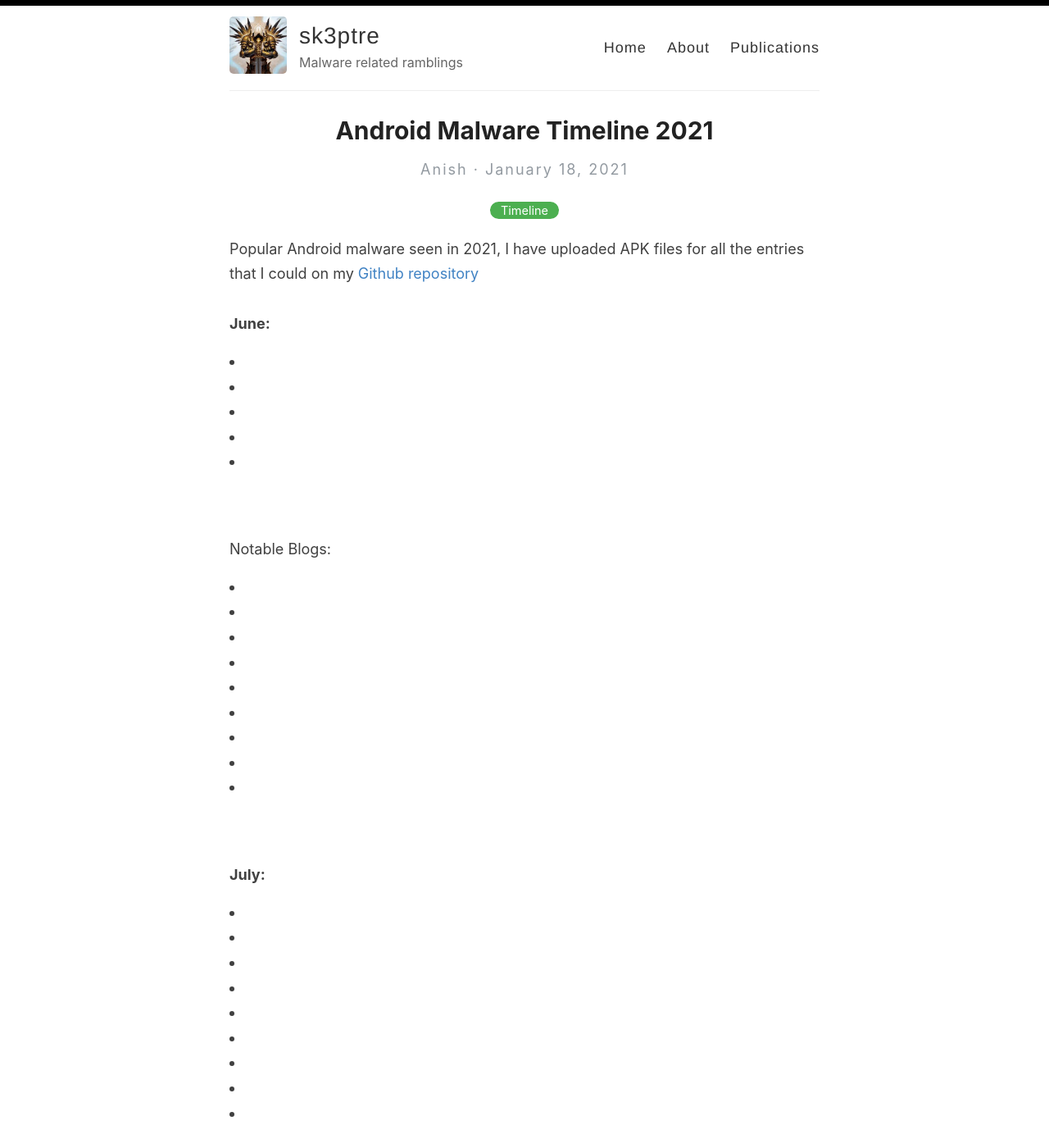
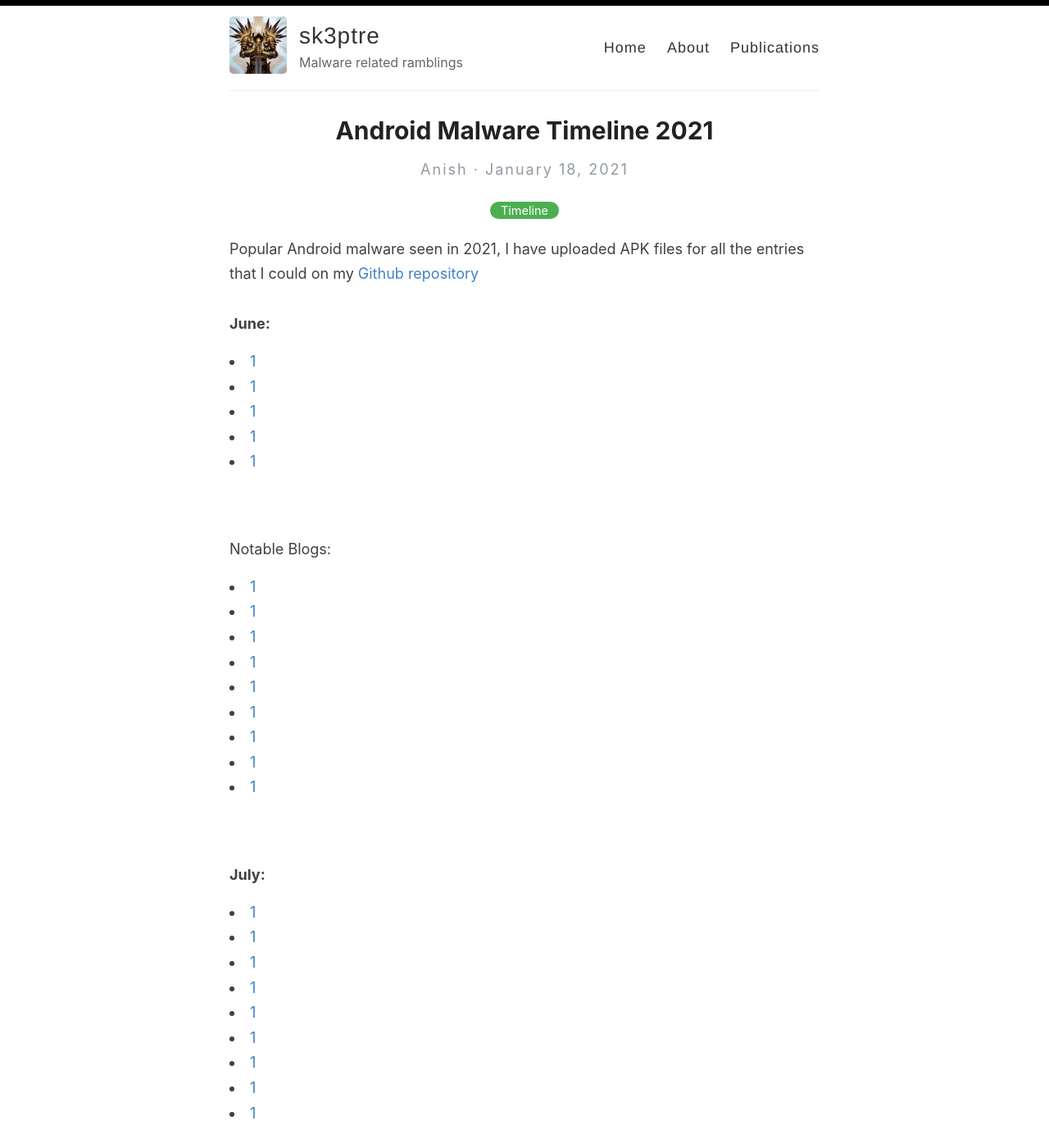
Before and after one commit to sk3ptre/sk3ptre.github.io, a Jekyll site: the page built from _posts/2021-01-18-Malware-Timeline-2021.md, in a window 1280 px wide and 1400 px high. Shown: the whole window at 82% size. Built offline with Jekyll 4.4.1, drawn with Linux system fonts in a browser that asks for light colours.

Commit message:
Update 2021-01-18-Malware-Timeline-2021.md

```diff
--- a/_posts/2021-01-18-Malware-Timeline-2021.md
+++ b/_posts/2021-01-18-Malware-Timeline-2021.md
@@ -7,59 +7,59 @@ Popular Android malware seen in 2021, I have uploaded APK files for all the entr
 <br><br>
 **June:**
 <br>
-<li><a href="https://labs.bitdefender.com/2021/06/threat-actors-use-mockups-of-popular-apps-to-spread-teabot-and-flubot-malware-on-android/"></a></li>
-<li><a href="https://labs.k7computing.com/?p=22407&s=03"></a></li>
-<li><a href="https://securityblog.switch.ch/2021/06/19/android-flubot-enters-switzerland/"></a></li>
-<li><a href="https://blogs.quickheal.com/google-play-store-applications-laced-with-joker-malware-yet-again/"></a></li>
-<li><a href="https://arxiv.org/pdf/2106.09218.pdf"></a></li>
+<li><a href="https://labs.bitdefender.com/2021/06/threat-actors-use-mockups-of-popular-apps-to-spread-teabot-and-flubot-malware-on-android/">1</a></li>
+<li><a href="https://labs.k7computing.com/?p=22407&s=03">1</a></li>
+<li><a href="https://securityblog.switch.ch/2021/06/19/android-flubot-enters-switzerland/">1</a></li>
+<li><a href="https://blogs.quickheal.com/google-play-store-applications-laced-with-joker-malware-yet-again/">1</a></li>
+<li><a href="https://arxiv.org/pdf/2106.09218.pdf">1</a></li>
 <br><br>
 Notable Blogs:
 <br>
-<li><a href="https://bugs.chromium.org/p/apvi/issues/detail?id=46&q=&can=1"></a></li>
-<li><a href="https://cobalt.io/blog/getting-started-with-android-application-security-6f20b76d795b"></a></li>
-<li><a href="https://arxiv.org/pdf/2106.05756.pdf"></a></li>
-<li><a href="https://yajin.org/papers/sp21_happer.pdf"></a></li>
-<li><a href="https://blog.oversecured.com/Why-dynamic-code-loading-could-be-dangerous-for-your-apps-a-Google-example/"></a></li>
-<li><a href="https://cmrodriguez.me/blog/hpandro-1/"></a></li>
-<li><a href="https://blog.yeswehack.com/yeswerhackers/bug-bounty-android-setup-genymotion-environment-apk-analysis/"></a></li>
-<li><a href="https://www.xda-developers.com/smartphones-nfc-point-of-sale-atm-hack/"></a></li>
-<li><a href="https://ninjutsu-blog.github.io/2021/06/27/How-to-setup-Ninjutsu-Android-Penetration-Testing-Environment/"></a></li>
+<li><a href="https://bugs.chromium.org/p/apvi/issues/detail?id=46&q=&can=1">1</a></li>
+<li><a href="https://cobalt.io/blog/getting-started-with-android-application-security-6f20b76d795b">1</a></li>
+<li><a href="https://arxiv.org/pdf/2106.05756.pdf">1</a></li>
+<li><a href="https://yajin.org/papers/sp21_happer.pdf">1</a></li>
+<li><a href="https://blog.oversecured.com/Why-dynamic-code-loading-could-be-dangerous-for-your-apps-a-Google-example/">1</a></li>
+<li><a href="https://cmrodriguez.me/blog/hpandro-1/">1</a></li>
+<li><a href="https://blog.yeswehack.com/yeswerhackers/bug-bounty-android-setup-genymotion-environment-apk-analysis/">1</a></li>
+<li><a href="https://www.xda-developers.com/smartphones-nfc-point-of-sale-atm-hack/">1</a></li>
+<li><a href="https://ninjutsu-blog.github.io/2021/06/27/How-to-setup-Ninjutsu-Android-Penetration-Testing-Environment/">1</a></li>
 <br><br>
 **July:**
-<li><a href="https://news.drweb.com/show/?i=14244&lng=en&c=5"></a></li>
-<li><a href="https://labs.k7computing.com/?p=22537"></a></li>
-<li><a href="https://blog.lookout.com/lookout-unearths-android-crypto-mining-scams"></a></li>
-<li><a href="https://www.welivesecurity.com/2021/07/20/url-shortener-services-android-malware-banking-sms-trojans/"></a></li>
-<li><a href="https://www.zscaler.com/blogs/security-research/joker-joking-google-play"></a></li>
-<li><a href="https://www.trendmicro.com/en_us/research/21/g/strongpity-apt-group-deploys-android-malware-for-the-first-time.html"></a></li>
-<li><a href="https://threatfabric.com/blogs/vultur-v-for-vnc.html"></a></li>
-<li><a href="https://github.com/cynychwr/android-malware/tree/main/samples/Backdoor/com.gmrdc.keep"></a></li>
-<li><a href="https://www.cleafy.com/cleafy-labs/ubel-oscorp-evolution"></a></li>
+<li><a href="https://news.drweb.com/show/?i=14244&lng=en&c=5">1</a></li>
+<li><a href="https://labs.k7computing.com/?p=22537">1</a></li>
+<li><a href="https://blog.lookout.com/lookout-unearths-android-crypto-mining-scams">1</a></li>
+<li><a href="https://www.welivesecurity.com/2021/07/20/url-shortener-services-android-malware-banking-sms-trojans/">1</a></li>
+<li><a href="https://www.zscaler.com/blogs/security-research/joker-joking-google-play">1</a></li>
+<li><a href="https://www.trendmicro.com/en_us/research/21/g/strongpity-apt-group-deploys-android-malware-for-the-first-time.html">1</a></li>
+<li><a href="https://threatfabric.com/blogs/vultur-v-for-vnc.html">1</a></li>
+<li><a href="https://github.com/cynychwr/android-malware/tree/main/samples/Backdoor/com.gmrdc.keep">1</a></li>
+<li><a href="https://www.cleafy.com/cleafy-labs/ubel-oscorp-evolution">1</a></li>
 <br><br>
 Notable Blogs:
 <br>
-<li><a href="https://secureitmania.medium.com/genymotion-xposed-inspeckage-89f0c8decba7"></a></li>
-<li><a href="https://rewanthtammana.com/damn-vulnerable-bank/index.html"></a></li>
-<li><a href="https://cryptax.medium.com/investigating-android-malware-with-pithus-17d2143cc528"></a></li>
-<li><a href="https://docs.google.com/presentation/d/1BktWJ91ill5iI_-ENzh2Uq14BGIHxxpONzNYybYJIC4/edit#slide=id.p"></a></li>
-<li><a href="https://www.amnesty.org/en/latest/research/2021/07/forensic-methodology-report-how-to-catch-nso-groups-pegasus/"></a></li>
-<li><a href="https://media.defense.gov/2021/Jul/29/2002815141/-1/-1/0/CSI_SECURING_WIRELESS_DEVICES_IN_PUBLIC.PDF"></a></li>
+<li><a href="https://secureitmania.medium.com/genymotion-xposed-inspeckage-89f0c8decba7">1</a></li>
+<li><a href="https://rewanthtammana.com/damn-vulnerable-bank/index.html">1</a></li>
+<li><a href="https://cryptax.medium.com/investigating-android-malware-with-pithus-17d2143cc528">1</a></li>
+<li><a href="https://docs.google.com/presentation/d/1BktWJ91ill5iI_-ENzh2Uq14BGIHxxpONzNYybYJIC4/edit#slide=id.p">1</a></li>
+<li><a href="https://www.amnesty.org/en/latest/research/2021/07/forensic-methodology-report-how-to-catch-nso-groups-pegasus/">1</a></li>
+<li><a href="https://media.defense.gov/2021/Jul/29/2002815141/-1/-1/0/CSI_SECURING_WIRELESS_DEVICES_IN_PUBLIC.PDF">1</a></li>
 <br><br>
 **August:**
 <br><br>
-<li><a href="https://media.defense.gov/2021/Jul/29/2002815141/-1/-1/0/CSI_SECURING_WIRELESS_DEVICES_IN_PUBLIC.PDF"></a></li>
-<li><a href="https://blog.cyble.com/2021/08/10/bahamut-threat-group-targeting-users-through-phishing-campaign/"></a></li>
-<li><a href="https://securelist.com/triada-trojan-in-whatsapp-mod/103679/"></a></li>
+<li><a href="https://media.defense.gov/2021/Jul/29/2002815141/-1/-1/0/CSI_SECURING_WIRELESS_DEVICES_IN_PUBLIC.PDF">1</a></li>
+<li><a href="https://blog.cyble.com/2021/08/10/bahamut-threat-group-targeting-users-through-phishing-campaign/">1</a></li>
+<li><a href="https://securelist.com/triada-trojan-in-whatsapp-mod/103679/">1</a></li>
 <br><br>
 Notable Blogs:
 <br>
-<li><a href="https://cmrodriguez.me/blog/hpandro-5/"></a></li>
-<li><a href="https://github.com/Ralireza/Android-Security-Teryaagh"></a></li>
-<li><a href="https://valsamaras.medium.com/the-application-sandbox-9abd09a5c6da"></a></li>
-<li><a href="https://0x00sec.org/t/reversing-actionspy-android-malware/26537"></a></li>
-<li><a href="https://blog.oversecured.com/Common-mistakes-when-using-permissions-in-Android/"></a></li>
-<li><a href="https://citizenlab.ca/2021/08/bahrain-hacks-activists-with-nso-group-zero-click-iphone-exploits/"></a></li>
-<li><a href="https://cmrodriguez.me/blog/hpandro-6/"></a></li>
+<li><a href="https://cmrodriguez.me/blog/hpandro-5/">1</a></li>
+<li><a href="https://github.com/Ralireza/Android-Security-Teryaagh">1</a></li>
+<li><a href="https://valsamaras.medium.com/the-application-sandbox-9abd09a5c6da">1</a></li>
+<li><a href="https://0x00sec.org/t/reversing-actionspy-android-malware/26537">1</a></li>
+<li><a href="https://blog.oversecured.com/Common-mistakes-when-using-permissions-in-Android/">1</a></li>
+<li><a href="https://citizenlab.ca/2021/08/bahrain-hacks-activists-with-nso-group-zero-click-iphone-exploits/">1</a></li>
+<li><a href="https://cmrodriguez.me/blog/hpandro-6/">1</a></li>
 <br><br>
 **September:**
 <br>
```
